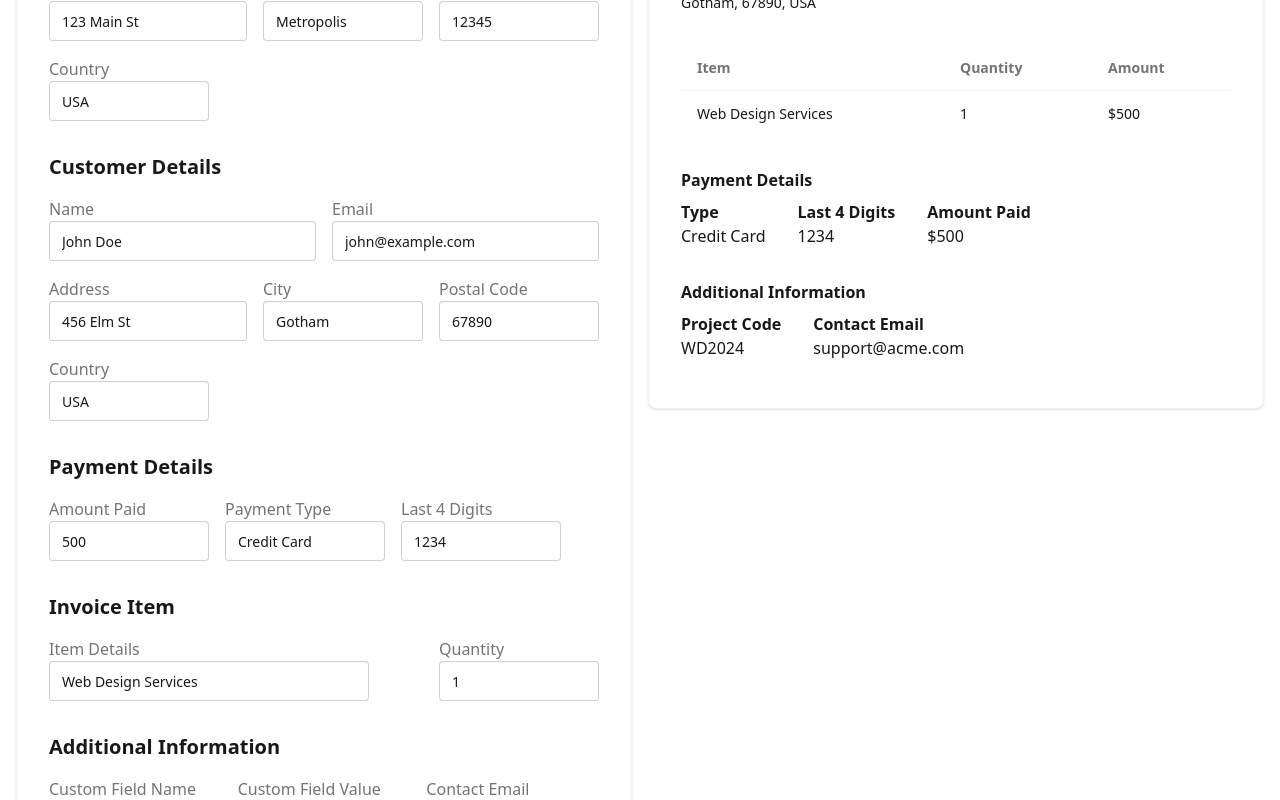
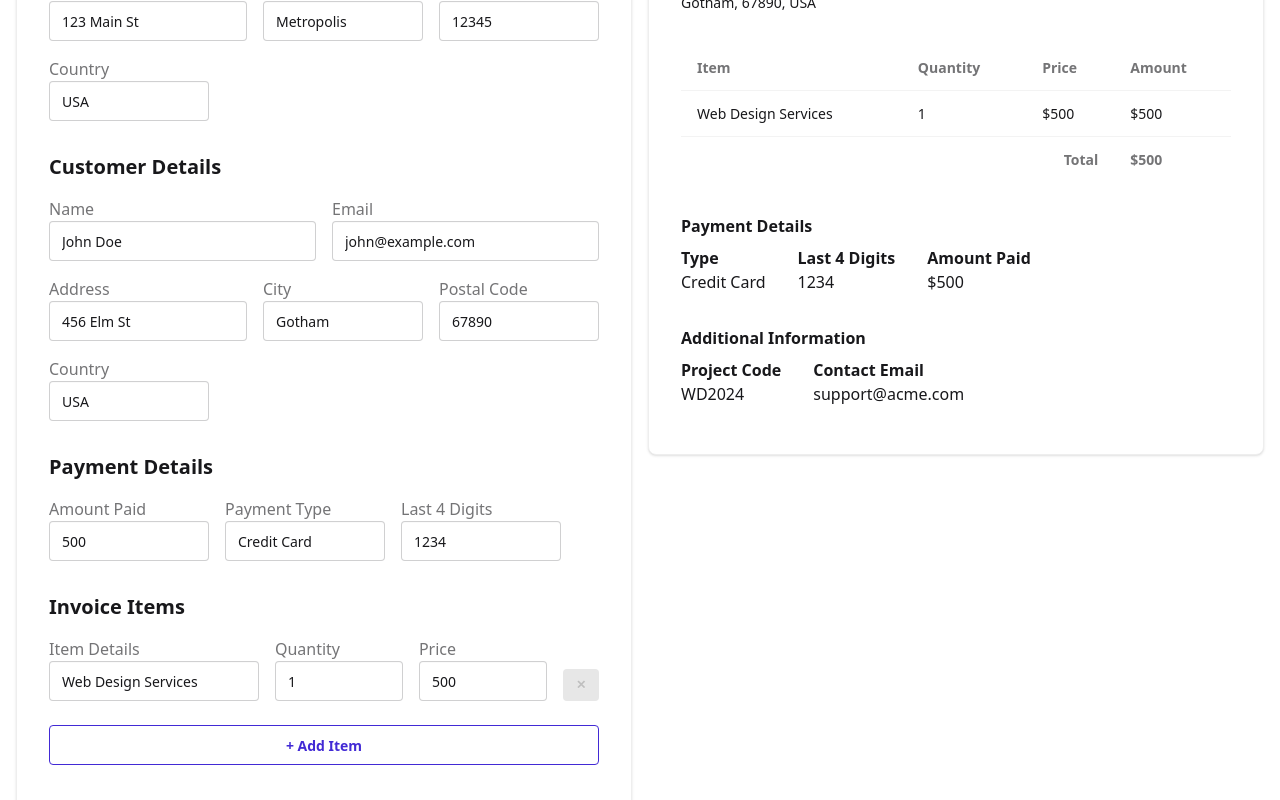
Before and after one commit to atifali/invoice-generator, a React (Vite) app: page / in a window 1280 px wide. Shown: the part 400-1200 px from the top of the page. Built offline with nearby package versions, Linux system fonts and the light colour scheme.

Commit message:
add support for multiple line items

```diff
--- a/src/App.jsx
+++ b/src/App.jsx
@@ -22,8 +22,9 @@ const initialValues = {
   amountPaid: "500",
   paymentType: "Credit Card",
   last4: "1234",
-  itemDetails: "Web Design Services",
-  quantity: "1",
+  items: [
+    { itemDetails: "Web Design Services", quantity: "1", price: "500" }
+  ],
   customFieldName: "Project Code",
   customFieldValue: "WD2024",
   contactEmail: "support@acme.com"
--- a/src/components/InvoiceForm.jsx
+++ b/src/components/InvoiceForm.jsx
@@ -1,8 +1,15 @@
 function InvoiceForm({ values, setValues }) {
-    // Handle all input changes, including file input for logo
+    // Handle all input changes, including file input for logo and dynamic items
     const handleChange = (e) => {
-        const { name, value, type, files } = e.target;
-        if (type === "file") {
+        const { name, value, type, files, dataset } = e.target;
+        if (dataset.idx !== undefined) {
+            // Item row change
+            const idx = Number(dataset.idx);
+            const updatedItems = values.items.map((item, i) =>
+                i === idx ? { ...item, [name]: value } : item
+            );
+            setValues({ ...values, items: updatedItems });
+        } else if (type === "file") {
             const file = files[0];
             if (file) {
                 const reader = new FileReader();
@@ -14,6 +21,20 @@ function InvoiceForm({ values, setValues }) {
         } else {
             setValues({ ...values, [name]: value });
         }
+    };
+
+    const handleAddItem = () => {
+        setValues({
+            ...values,
+            items: [...values.items, { itemDetails: "", quantity: "1", price: "" }]
+        });
+    };
+
+    const handleRemoveItem = (idx) => {
+        setValues({
+            ...values,
+            items: values.items.filter((_, i) => i !== idx)
+        });
     };
 
     return (
@@ -165,22 +186,74 @@ function InvoiceForm({ values, setValues }) {
                     </div>
                 </div>
 
-                {/* Invoice Item */}
+                {/* Invoice Items */}
                 <div>
-                    <h2 className="text-xl font-bold mb-4">Invoice Item</h2>
-                    <div className="flex flex-wrap gap-4">
+                    <h2 className="text-xl font-bold mb-4">Invoice Items</h2>
+                    <div className="flex flex-col gap-4">
+                        {values.items.map((item, idx) => (
+                            <div className="flex flex-wrap gap-4 items-end" key={idx}>
                                 <div className="form-control flex-1 min-w-40">
                                     <label className="label">
                                         <span className="label-text">Item Details</span>
                                     </label>
-                            <input type="text" name="itemDetails" className="input input-bordered" required value={values.itemDetails} onChange={handleChange} />
+                                    <input
+                                        className="input input-bordered"
+                                        required
+                                        type="text"
+                                        name="itemDetails"
+                                        data-idx={idx}
+                                        value={item.itemDetails}
+                                        onChange={handleChange}
+                                    />
                                 </div>
-                        <div className="form-control w-40">
+                                <div className="form-control w-32">
                                     <label className="label">
                                         <span className="label-text">Quantity</span>
                                     </label>
-                            <input type="number" name="quantity" min={1} className="input input-bordered" required value={values.quantity} onChange={handleChange} />
+                                    <input
+                                        min="1"
+                                        className="input input-bordered"
+                                        required
+                                        type="number"
+                                        name="quantity"
+                                        data-idx={idx}
+                                        value={item.quantity}
+                                        onChange={handleChange}
+                                    />
                                 </div>
+                                <div className="form-control w-32">
+                                    <label className="label">
+                                        <span className="label-text">Price</span>
+                                    </label>
+                                    <input
+                                        min="0"
+                                        className="input input-bordered"
+                                        required
+                                        type="number"
+                                        name="price"
+                                        data-idx={idx}
+                                        value={item.price}
+                                        onChange={handleChange}
+                                    />
+                                </div>
+                                <button
+                                    type="button"
+                                    className="btn btn-error btn-sm mt-6"
+                                    onClick={() => handleRemoveItem(idx)}
+                                    disabled={values.items.length === 1}
+                                    title="Remove item"
+                                >
+                                    ✕
+                                </button>
+                            </div>
+                        ))}
+                        <button
+                            type="button"
+                            className="btn btn-outline btn-primary mt-2"
+                            onClick={handleAddItem}
+                        >
+                            + Add Item
+                        </button>
                     </div>
                 </div>
 
--- a/src/components/InvoicePreview.jsx
+++ b/src/components/InvoicePreview.jsx
@@ -24,9 +24,18 @@ function InvoicePreview({
         quantity: "1",
         customFieldName: "Project Code",
         customFieldValue: "WD2024",
-        contactEmail: "support@acme.com"
+        contactEmail: "support@acme.com",
+        items: [
+            { itemDetails: "Web Design Services", quantity: "1", price: "500" }
+        ]
     }
 }) {
+    // Calculate total
+    const total = values.items.reduce(
+        (sum, item) => sum + (parseFloat(item.price || 0) * parseInt(item.quantity || 1, 10)),
+        0
+    );
+
     return (
         <div className="bg-base-100 border border-base-300 rounded-lg shadow p-8 max-w-2xl mx-auto">
             {/* Header */}
@@ -82,16 +91,26 @@ function InvoicePreview({
                             <tr>
                                 <th>Item</th>
                                 <th>Quantity</th>
+                                <th>Price</th>
                                 <th>Amount</th>
                             </tr>
                         </thead>
                         <tbody>
+                            {values.items.map((item, idx) => (
+                                <tr key={idx}>
+                                    <td>{item.itemDetails}</td>
+                                    <td>{item.quantity}</td>
+                                    <td>${parseFloat(item.price || 0).toLocaleString()}</td>
+                                    <td>${(parseFloat(item.price || 0) * parseInt(item.quantity || 1, 10)).toLocaleString()}</td>
+                                </tr>
+                            ))}
+                        </tbody>
+                        <tfoot>
                             <tr>
-                                <td>{values.itemDetails}</td>
-                                <td>{values.quantity}</td>
-                                <td>${Number(values.amountPaid).toLocaleString()}</td>
+                                <th colSpan={3} className="text-right">Total</th>
+                                <th>${total.toLocaleString()}</th>
                             </tr>
-                        </tbody>
+                        </tfoot>
                     </table>
                 </div>
             </div>
```
Lines whose indentation alone changed are shown as unchanged.
